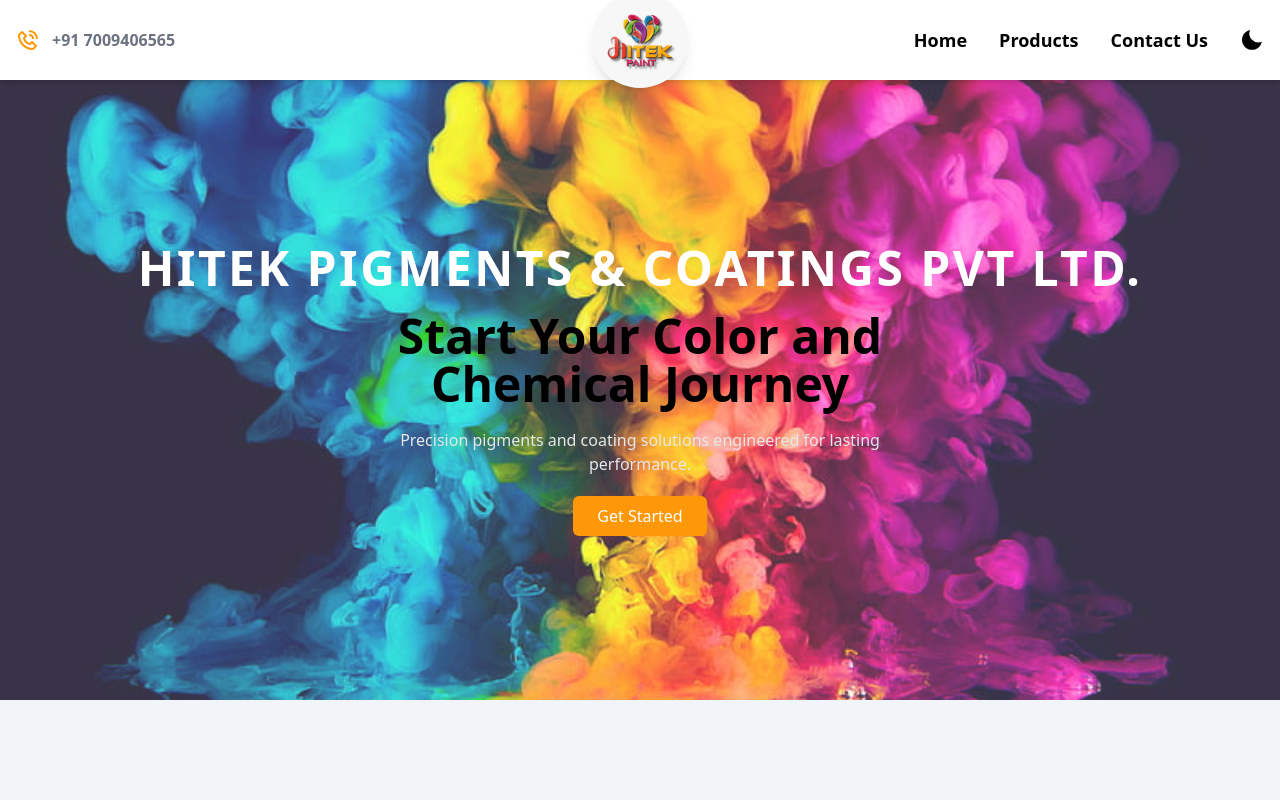
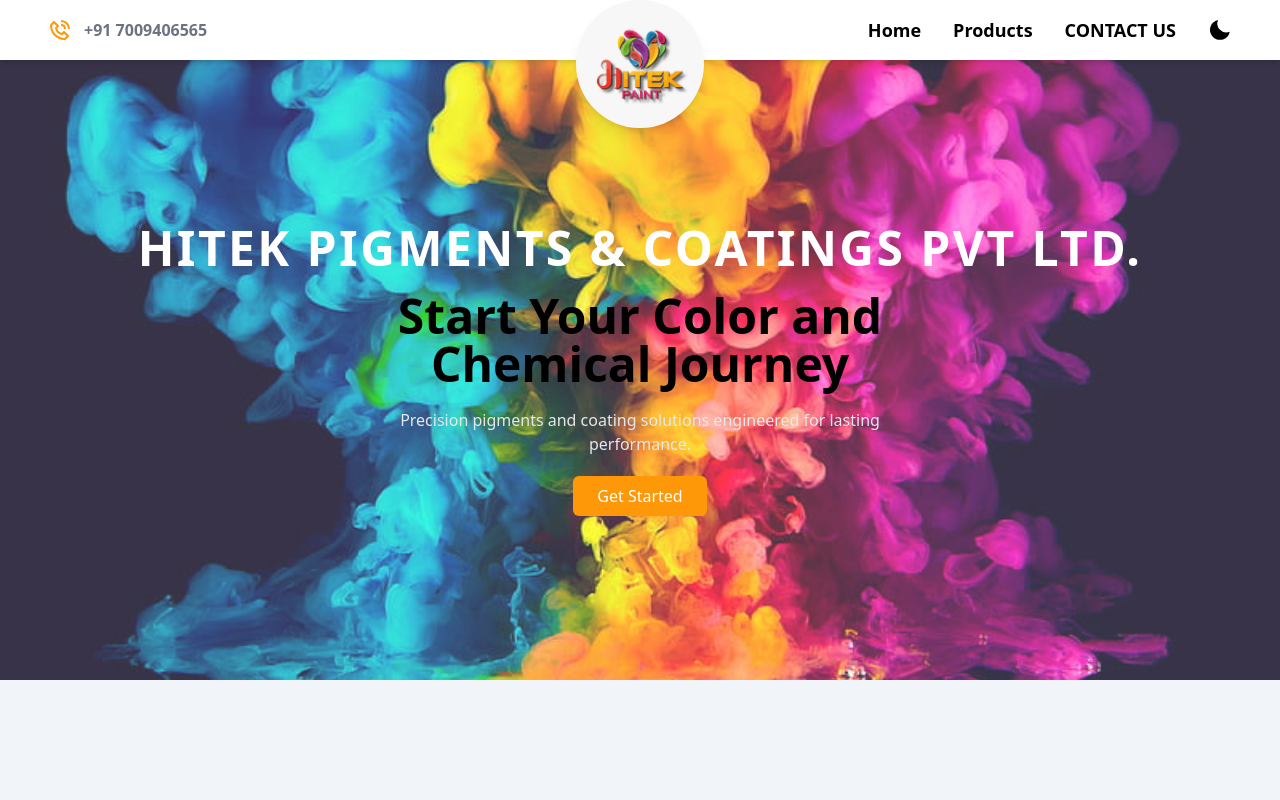
Before and after one commit to Chetangoyal1007/HitekPigment, a React (Vite) app in the folder hitek pigment/: page / in a window 1280 px wide. Shown: the top 800 px of the page. Built offline with nearby package versions, Linux system fonts and the light colour scheme.

Commit message:
Refactor Navbar and ResponsiveMenu components: correct route casing, enhance mobile responsiveness, and improve structure

```diff
--- a/hitek pigment/src/components/Navbar/Navbar.jsx
+++ b/hitek pigment/src/components/Navbar/Navbar.jsx
@@ -1,13 +1,10 @@
 import React, { useState } from "react";
 import { HiMenuAlt3, HiMenuAlt1 } from "react-icons/hi";
+import ResponsiveMenu from "./ResponsiveMenu";
+import Logo from "../../assets/logo1.jpg";
+import DarkMode from "./DarkMode";
 import { BiPhoneCall } from "react-icons/bi";
-import { Link } from "react-router-dom";
 
-import ResponsiveMenu from "./ResponsiveMenu";
-import DarkMode from "./DarkMode";
-import Logo from "../../assets/logo1.jpg";
-
-// ✅ Corrected routes (lowercase)
 export const Navlinks = [
   {
     id: 1,
@@ -17,82 +14,80 @@ export const Navlinks = [
   {
     id: 2,
     name: "Products",
-    link: "/products",
+    link: "/Products",
   },
   {
   id: 3,
-    name: "Contact Us",
+  name: "CONTACT US",
   link: "/contact",
-  },
+}
+
 ];
-
 const Navbar = () => {
   const [showMenu, setShowMenu] = useState(false);
 
-  const toggleMenu = () => setShowMenu(!showMenu);
-
+  const toggleMenu = () => {
+    setShowMenu(!showMenu);
+  };
   return (
-    <header className="relative z-50 shadow-md w-full dark:bg-black dark:text-white duration-300">
-      <div className="container mx-auto px-4">
-        <div className="flex justify-between items-center h-20">
-
-          {/* Left: Phone */}
-          <div className="hidden sm:flex items-center gap-3 font-semibold text-gray-500 dark:text-gray-400">
-            <BiPhoneCall className="text-primary text-2xl animate-pulse" />
+    <div
+      className="relative z-10 shadow-md w-full dark:bg-black dark:text-white duration-300
+    "
+    >
+      <div className="container">
+        <div className="flex justify-between items-center">
+          <div className="sm:flex items-center gap-3 hidden font-semibold text-gray-500 dark:text-gray-400 group">
+            <BiPhoneCall className="text-primary text-2xl animate-pulse group-hover:scale-105 duration-200" />{" "}
             +91 7009406565
           </div>
-
-          {/* Center: Logo */}
-          <div className="absolute left-1/2 -translate-x-1/2">
-            <Link to="/">
+          <div>
   <img
     src={Logo}
     alt="Hitek Pigments Logo"
-                className="w-20 h-20 sm:w-24 sm:h-24 rounded-full object-cover shadow-lg"
+    className="w-20 h-20 sm:w-28 sm:h-28 md:w-32 md:h-32
+               absolute top-0 left-0 sm:left-1/2 sm:-translate-x-1/2
+               m-2 sm:m-0 rounded-full object-cover shadow-lg"
   />
-            </Link>
 </div>
 
-          {/* Desktop Nav */}
           <nav className="hidden md:block">
             <ul className="flex items-center gap-8">
               {Navlinks.map(({ id, name, link }) => (
-                <li key={id}>
-                  <Link
-                    to={link}
-                    className="text-lg font-semibold hover:text-primary transition duration-300"
+                <li key={id} className="py-4">
+                  <a
+                    href={link}
+                    className="inline-block text-lg font-semibold  hover:text-primary duration-300  "
                   >
                     {name}
-                  </Link>
+                  </a>
                 </li>
               ))}
+              {/* DarkMode feature implement */}
               <DarkMode />
             </ul>
           </nav>
-
-          {/* Mobile Nav */}
-          <div className="flex items-center gap-4 md:hidden">
+          {/* Mobile view  */}
+          <div className="flex items-center gap-4 md:hidden py-4">
             <DarkMode />
+            {/* Mobile Hamburger icon */}
             {showMenu ? (
               <HiMenuAlt1
+                onClick={toggleMenu}
+                className=" cursor-pointer transition-all"
                 size={30}
-                onClick={toggleMenu}
-                className="cursor-pointer"
               />
             ) : (
               <HiMenuAlt3
+                onClick={toggleMenu}
+                className="cursor-pointer transition-all"
                 size={30}
-                onClick={toggleMenu}
-                className="cursor-pointer"
               />
             )}
           </div>
         </div>
       </div>
-
-      {/* Mobile Menu */}
-      <ResponsiveMenu showMenu={showMenu} setShowMenu={setShowMenu} />
-    </header>
+      <ResponsiveMenu showMenu={showMenu} />
+    </div>
   );
 };
 
--- a/hitek pigment/src/components/Navbar/ResponsiveMenu.jsx
+++ b/hitek pigment/src/components/Navbar/ResponsiveMenu.jsx
@@ -1,40 +1,57 @@
 import React from "react";
 import { FaUserCircle } from "react-icons/fa";
+import { Link } from "react-router-dom";
 
 import { Navlinks } from "./Navbar";
 
-const ResponsiveMenu = ({ showMenu }) => {
-  console.log("showMenu", showMenu);
+const ResponsiveMenu = ({ showMenu, setShowMenu }) => {
   return (
     <div
       className={`${
         showMenu ? "left-0" : "-left-[100%]"
-      } fixed bottom-0 top-0 z-20 flex h-screen w-[75%] flex-col justify-between bg-white dark:bg-gray-900 dark:text-white px-8 pb-6 pt-16 text-black transition-all duration-200 md:hidden rounded-r-xl shadow-md`}
+      } fixed bottom-0 top-0 z-20 flex h-screen w-[75%] flex-col justify-between
+      bg-white dark:bg-gray-900 dark:text-white px-8 pb-6 pt-16 text-black
+      transition-all duration-200 md:hidden rounded-r-xl shadow-md`}
     >
-      <div className="card">
-        <div className="flex items-center justify-start gap-3">
+      <div>
+        {/* User Info */}
+        <div className="flex items-center gap-3 mb-10">
           <FaUserCircle size={50} />
           <div>
             <h1>Hello User</h1>
-            <h1 className="text-sm text-slate-500">Premium user</h1>
+            <p className="text-sm text-slate-500">Premium user</p>
           </div>
         </div>
-        <nav className="mt-12">
+
+        {/* Navigation */}
+        <nav>
           <ul className="space-y-4 text-xl">
             {Navlinks.map((data) => (
-              <li>
-                <a href={data.link} className="mb-5 inline-block">
+              <li key={data.id}>
+                <Link
+                  to={data.link}
+                  onClick={() => setShowMenu(false)}
+                  className="inline-block hover:text-primary transition"
+                >
                   {data.name}
-                </a>
+                </Link>
               </li>
             ))}
           </ul>
         </nav>
       </div>
-      <div className="footer">
-        <h1>
-          Made with ❤ by <a href="https://dilshad-ahmed.github.io/">Dilshad</a>{" "}
-        </h1>
+
+      {/* Footer */}
+      <div className="text-sm">
+        Made with ❤ by{" "}
+        <a
+          href="https://dilshad-ahmed.github.io/"
+          target="_blank"
+          rel="noopener noreferrer"
+          className="underline"
+        >
+          Dilshad
+        </a>
       </div>
     </div>
   );
```
Lines whose indentation alone changed are shown as unchanged.
